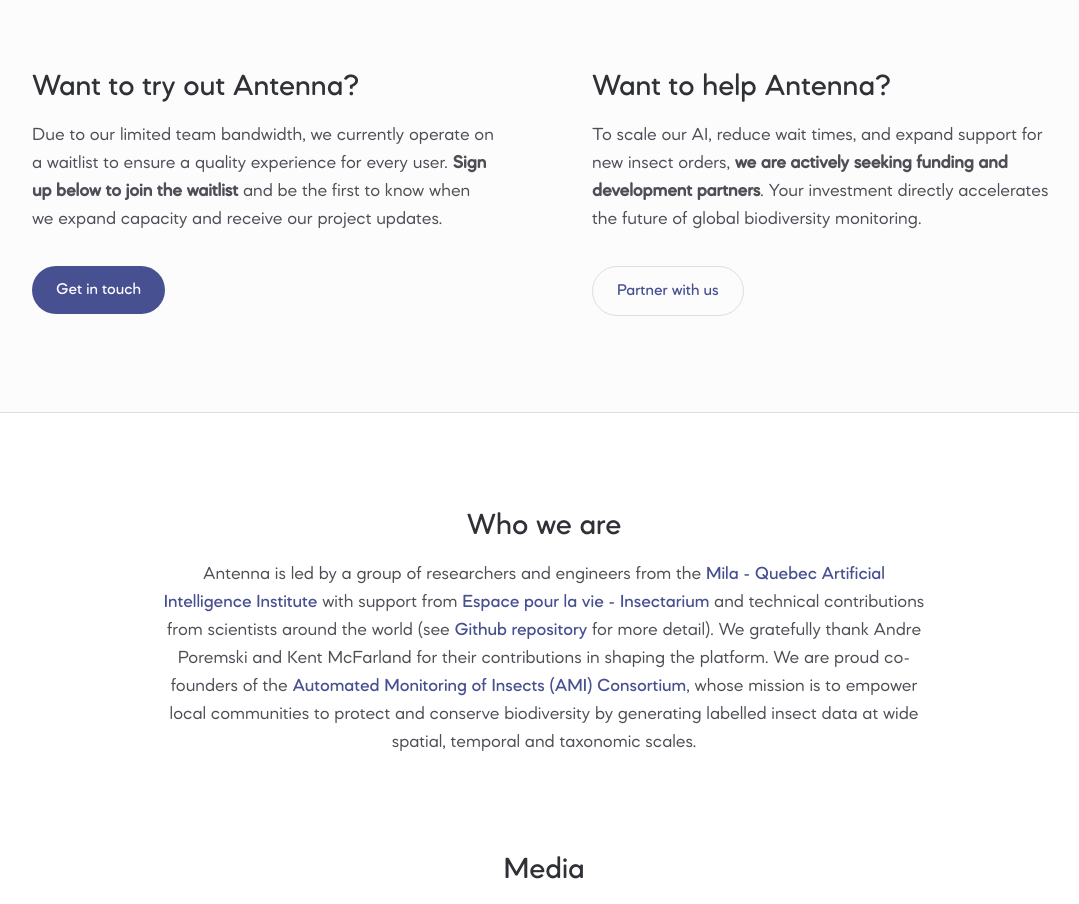
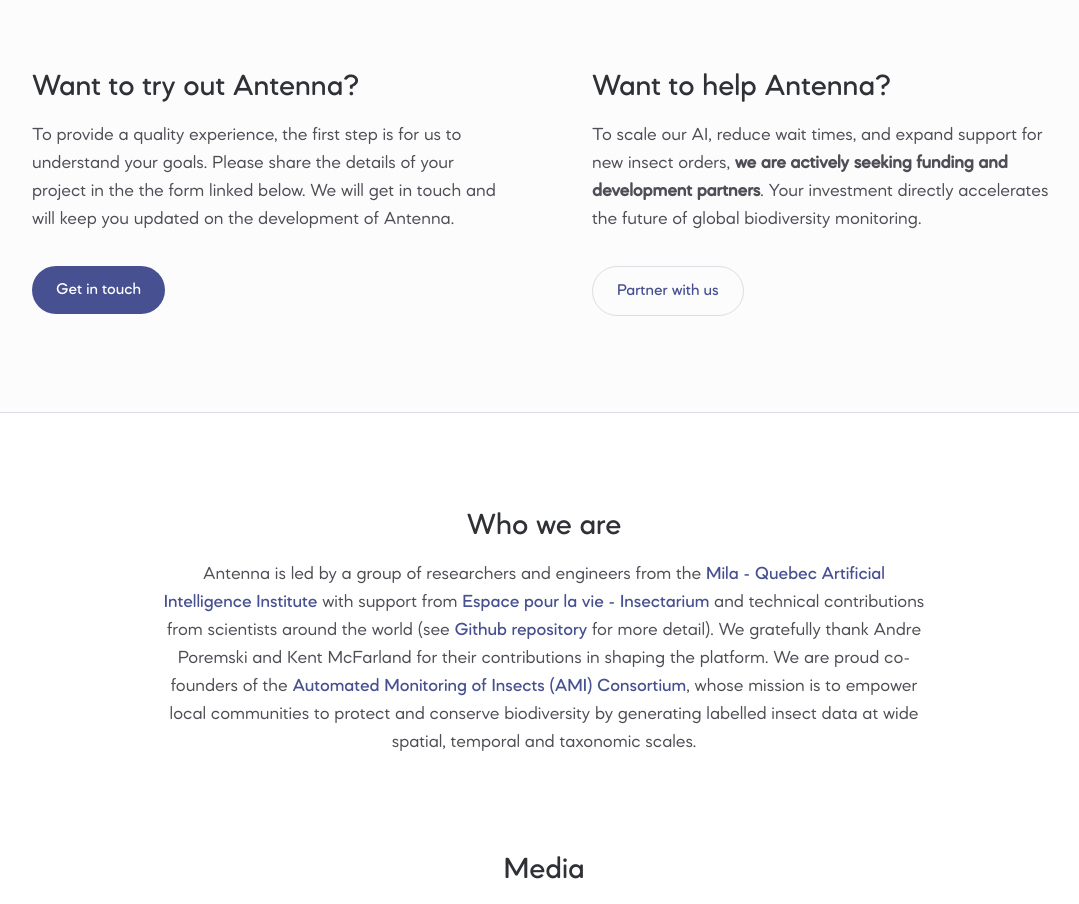
Before and after one commit to RolnickLab/antenna-landing-page, a Next.js app: page / in a window 1280 px wide. Shown: the part 5320-6224 px from the top of the page, without its empty margins (96-1175 px from the left). Built offline with nearby package versions, Linux system fonts and the light colour scheme; grey boxes are pictures that could not be loaded.

Commit message:
Update content

```diff
--- a/app/contact/constants.ts
+++ b/app/contact/constants.ts
@@ -355,7 +355,7 @@ export const MAILCHIMP_SNIPPET = `
           </select>
         </div>
         <div class="mc-field-group input-group">
-          <span>I'm interested in Antenna because I want to</span>
+          <span>I'm interested in Antenna because I want to:</span>
           <ul>
             <li>
               <input
@@ -458,7 +458,7 @@ export const MAILCHIMP_SNIPPET = `
                 id="mce-group[4]-4-1"
                 value=""
               /><label for="mce-group[4]-4-1"
-                >Learn more about the platform and moths (receive our newsletter to stay updated)</label
+                >Receive the newsletter to stay updated</label
               >
             </li>
             <li>
--- a/lib/content.json
+++ b/lib/content.json
@@ -97,7 +97,7 @@
     },
     "try": {
       "title": "Want to try out Antenna?",
-      "text": "Due to our limited team bandwidth, we currently operate on a waitlist to ensure a quality experience for every user. <b>Sign up below to join the waitlist</b> and be the first to know when we expand capacity and receive our project updates."
+      "text": "To provide a quality experience, the first step is for us to understand your goals. Please share the details of your project in the the form linked below. We will get in touch and will keep you updated on the development of Antenna."
     },
     "help": {
       "title": "Want to help Antenna?",
@@ -129,7 +129,7 @@
   "contact": {
     "title": "Get in touch",
     "text": [
-      "Do you have data to test, future research to discuss, or just want to stay updated? Please fill out the form below so we can understand your needs, keep you informed, and add you to our user waitlist.",
+      "Do you have data to test, future research to discuss, or just want to stay updated? Please fill out the form below so we can understand your needs, keep you informed, and get back to you.",
       "For media inquiries, please contact us directly at <a href=\"mailto:antenna@mila.quebec\">antenna@mila.quebec</a>."
     ],
     "outro": {
```
